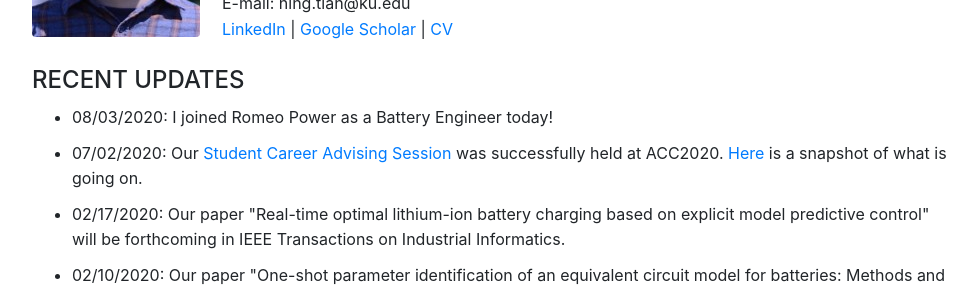
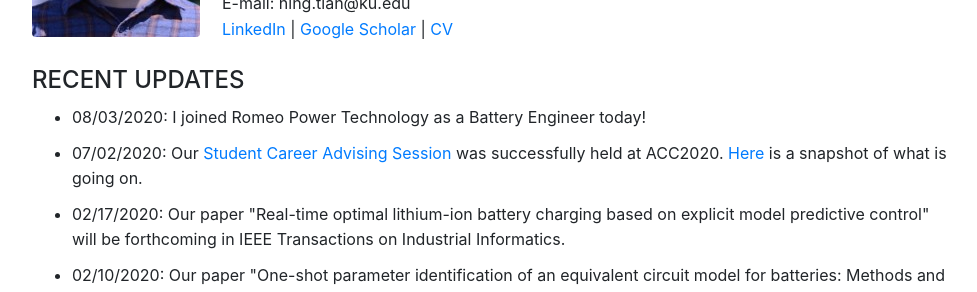
Before and after one commit to ningtian/ningtian.github.io, a Jekyll site: the page index.html, which Jekyll copies as it is, in a window 1280 px wide and 900 px high, scrolled down 332 px. Shown: the part 153-445 px from the top of the window, without its empty margins (148-1125 px from the left). Built offline with Jekyll 4.4.1, drawn with Linux system fonts in a browser that asks for light colours.

Commit message:
Update index.html

```diff
--- a/index.html
+++ b/index.html
@@ -95,7 +95,7 @@
         <h4>RECENT UPDATES</h4>
 
 	<ul>
-	<li>08/03/2020: I joined Romeo Power as a Battery Engineer today!
+	<li>08/03/2020: I joined Romeo Power Technology as a Battery Engineer today!
 
 	<li>07/02/2020: Our <a href="/files/ACC_Student_Session_Flyer.pdf">Student Career Advising Session</a> was successfully held at ACC2020.
 		        <a href="/files/ACC-Student-Session.png">Here</a> is a snapshot of what is going on.
```
